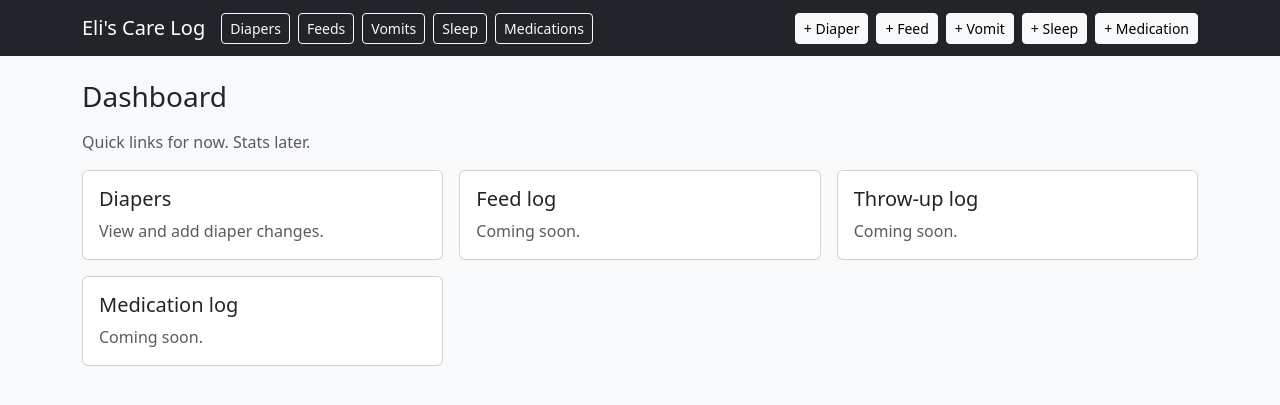
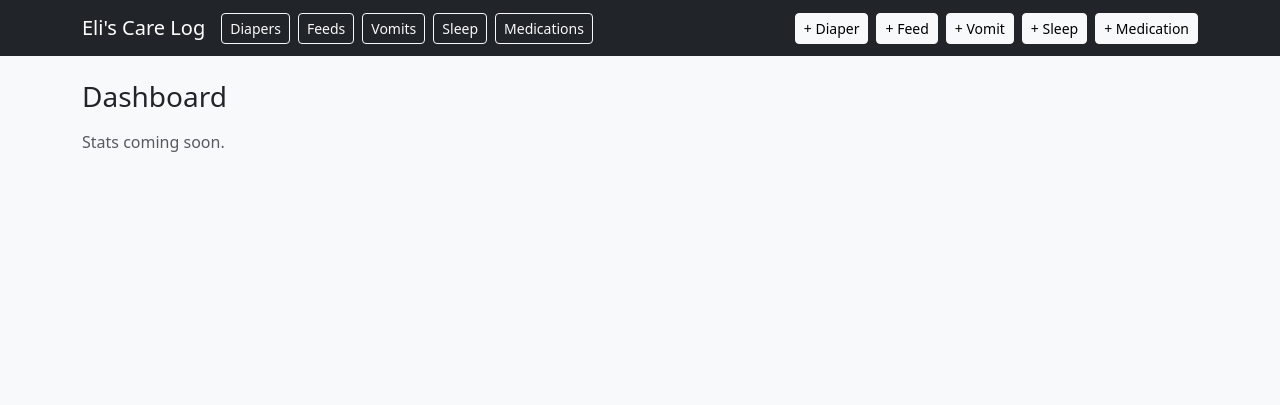
Before and after one commit to supersaiyoon/eli-care-log, a Flask app: page / in a window 1280 px wide. Shown: the top 405 px of the page. Run offline with Flask 3, Linux system fonts and the light colour scheme.

```diff
--- a/templates/dashboard.html
+++ b/templates/dashboard.html
@@ -1,43 +1,5 @@
 {% extends "base.html" %}
 {% block body %}
     <h3 class="mb-3">Dashboard</h3>
-    <p class="text-muted">Quick links for now. Stats later.</p>
-
-    <div class="row g-3">
-        <div class="col-md-4">
-            <a href="{{ url_for('diaper_list') }}" class="card text-decoration-none h-100">
-                <div class="card-body">
-                    <h5 class="card-title">Diapers</h5>
-                    <p class="card-text text-muted">View and add diaper changes.</p>
-                </div>
-            </a>
-        </div>
-
-        <div class="col-md-4">
-            <a href="{{ url_for('feed_list') }}" class="card text-decoration-none h-100">
-                <div class="card-body">
-                    <h5 class="card-title">Feed log</h5>
-                    <p class="card-text text-muted">Coming soon.</p>
-                </div>
-            </a>
-        </div>
-
-        <div class="col-md-4">
-            <a href="{{ url_for('vomit_list') }}" class="card text-decoration-none h-100">
-                <div class="card-body">
-                    <h5 class="card-title">Throw-up log</h5>
-                    <p class="card-text text-muted">Coming soon.</p>
-                </div>
-            </a>
-        </div>
-
-        <div class="col-md-4">
-            <a href="{{ url_for('medication_list') }}" class="card text-decoration-none h-100">
-                <div class="card-body">
-                    <h5 class="card-title">Medication log</h5>
-                    <p class="card-text text-muted">Coming soon.</p>
-                </div>
-            </a>
-        </div>
-    </div>
+    <p class="text-muted">Stats coming soon.</p>
 {% endblock %}
--- a/templates/diaper_list.html
+++ b/templates/diaper_list.html
@@ -41,7 +41,7 @@
             </td>
         </tr>
         {% else %}
-        <tr><td colspan="5" class="tedt-muted">No entries yet.</td></tr>
+        <tr><td colspan="5" class="text-muted">No entries yet.</td></tr>
         {% endfor %}
         </tbody>
     </table>
--- a/templates/feed_list.html
+++ b/templates/feed_list.html
@@ -50,7 +50,7 @@
             </td>
         </tr>
         {% else %}
-        <tr><td colspan="5" class="tedt-muted">No entries yet.</td></tr>
+        <tr><td colspan="8" class="text-muted">No entries yet.</td></tr>
         {% endfor %}
         </tbody>
     </table>
--- a/templates/medication_list.html
+++ b/templates/medication_list.html
@@ -43,7 +43,7 @@
             </td>
         </tr>
         {% else %}
-        <tr><td colspan="5" class="tedt-muted">No entries yet.</td></tr>
+        <tr><td colspan="6" class="text-muted">No entries yet.</td></tr>
         {% endfor %}
         </tbody>
     </table>
--- a/templates/sleep_list.html
+++ b/templates/sleep_list.html
@@ -46,7 +46,7 @@
             </td>
         </tr>
         {% else %}
-        <tr><td colspan="5" class="tedt-muted">No entries yet.</td></tr>
+        <tr><td colspan="6" class="text-muted">No entries yet.</td></tr>
         {% endfor %}
         </tbody>
     </table>
--- a/templates/vomit_list.html
+++ b/templates/vomit_list.html
@@ -41,7 +41,7 @@
             </td>
         </tr>
         {% else %}
-        <tr><td colspan="5" class="tedt-muted">No entries yet.</td></tr>
+        <tr><td colspan="5" class="text-muted">No entries yet.</td></tr>
         {% endfor %}
         </tbody>
     </table>
```
